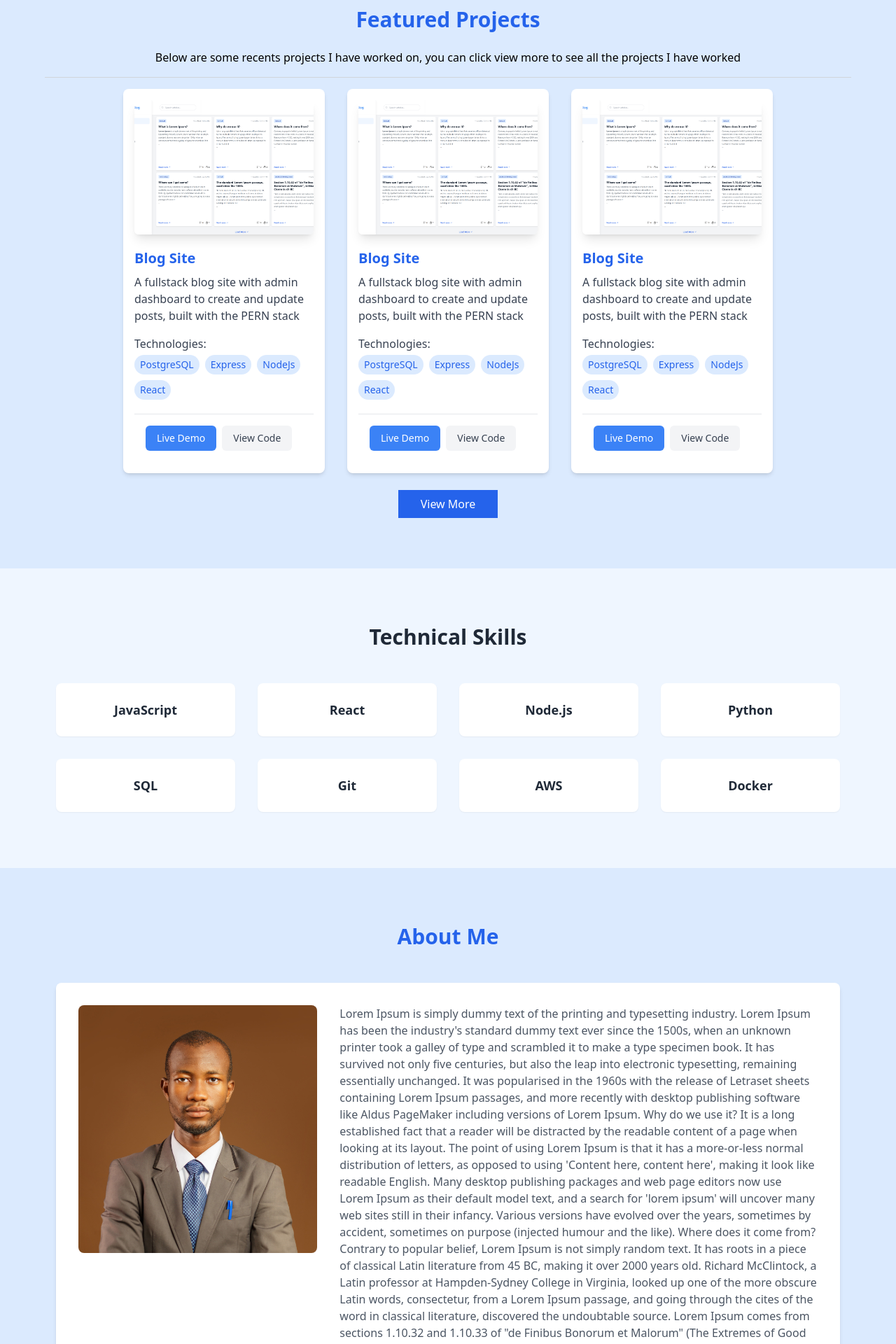
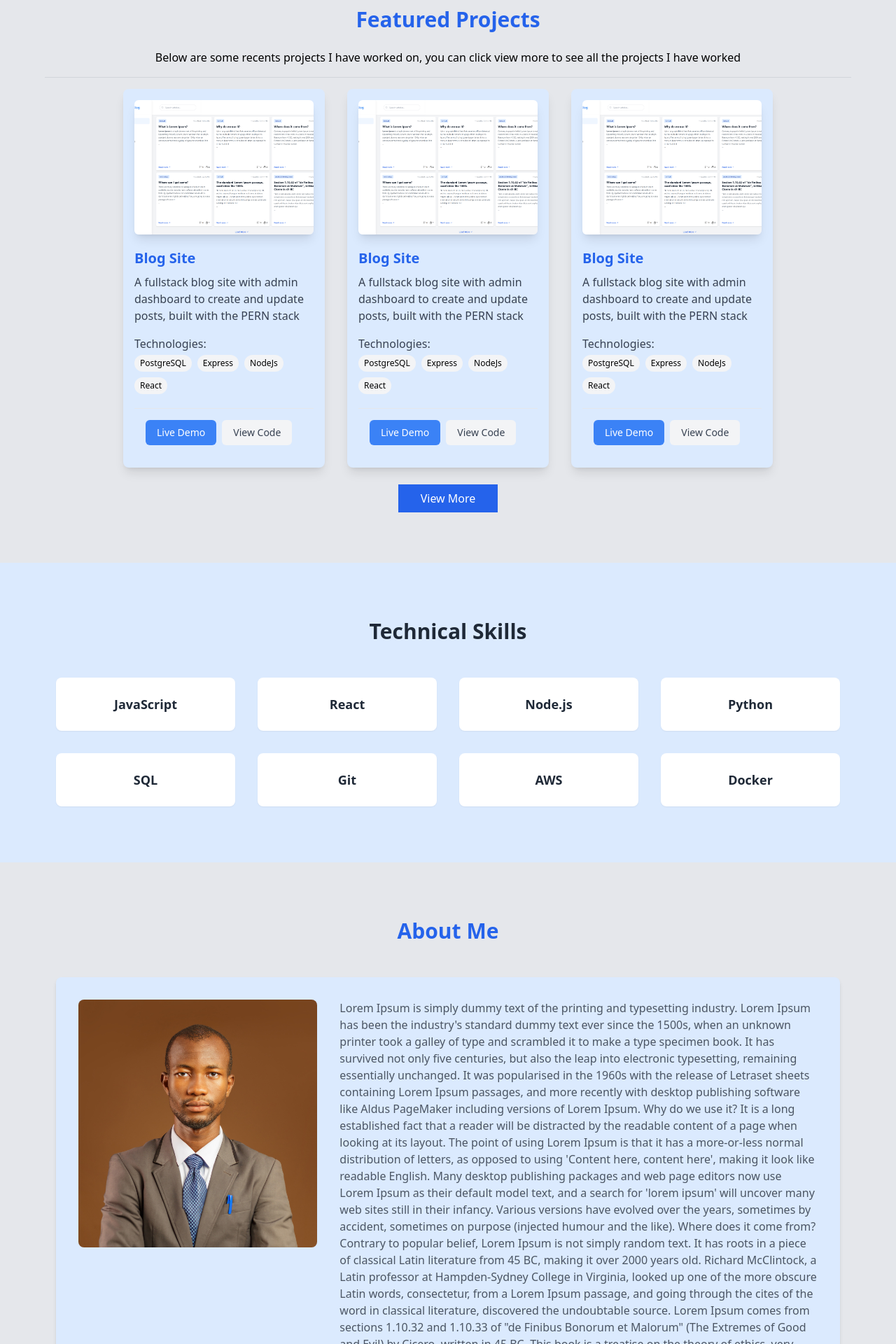
Before and after one commit to nuru484/portfolio, a React (Vite) app: page / in a window 1280 px wide. Shown: the part 540-2460 px from the top of the page at 70% size. Built offline with nearby package versions, Linux system fonts and the light colour scheme.

Commit message:
changed the background colors

```diff
--- a/src/components/About.jsx
+++ b/src/components/About.jsx
@@ -5,11 +5,11 @@ const About = () => {
     <div>
       {/* About/Resume Section */}
       <section id="about" className="py-20">
-        <div className="max-w-6xl mx-auto px-4">
+        <div className="max-w-6xl mx-auto px-4 ">
           <h2 className="text-3xl font-bold text-blue-600  mb-12 text-center">
             About Me
           </h2>
-          <div className=" bg-white rounded-lg shadow-md p-8">
+          <div className=" bg-blue-100 rounded-lg shadow-md p-8">
             <div className="flex flex-col  md:flex-row gap-8">
               <div className="md:w-1/3">
                 <img
--- a/src/components/Project.jsx
+++ b/src/components/Project.jsx
@@ -9,7 +9,7 @@ const Project = ({
   codeUrl,
 }) => {
   return (
-    <div className="m-4 bg-white rounded-lg shadow-md overflow-hidden max-w-72 p-4 ">
+    <div className="m-4 bg-blue-100 rounded-lg shadow-lg overflow-hidden max-w-72 p-4 ">
       <div className="h-48 overflow-hidden rounded-md shadow-lg">
         {imageUrl && (
           <img
@@ -31,7 +31,7 @@ const Project = ({
               {technologies.map((tech, index) => (
                 <li
                   key={index}
-                  className="bg-blue-100 hover:bg-blue-200 text-blue-600 px-2 py-1 rounded-full text-sm"
+                  className="bg-gray-100 hover:bg-gray-200 hover:cursor-pointer text-xs px-2 py-1 rounded-full"
                 >
                   {tech}
                 </li>
--- a/src/components/Skills.jsx
+++ b/src/components/Skills.jsx
@@ -2,7 +2,7 @@ const Skills = () => {
   return (
     <div>
       {/* Skills Section */}
-      <section id="skills" className="py-20 bg-blue-50">
+      <section id="skills" className="py-20 bg-blue-100">
         <div className="max-w-6xl mx-auto px-4">
           <h2 className="text-3xl font-bold text-gray-800 mb-12 text-center">
             Technical Skills
--- a/src/pages/Home.jsx
+++ b/src/pages/Home.jsx
@@ -8,7 +8,7 @@ import Contact from '../components/Contact';
 
 const Home = () => {
   return (
-    <div className="bg-blue-100">
+    <div className="bg-gray-200">
       <NavBar />
       <Hero />
       <Projects />
```
